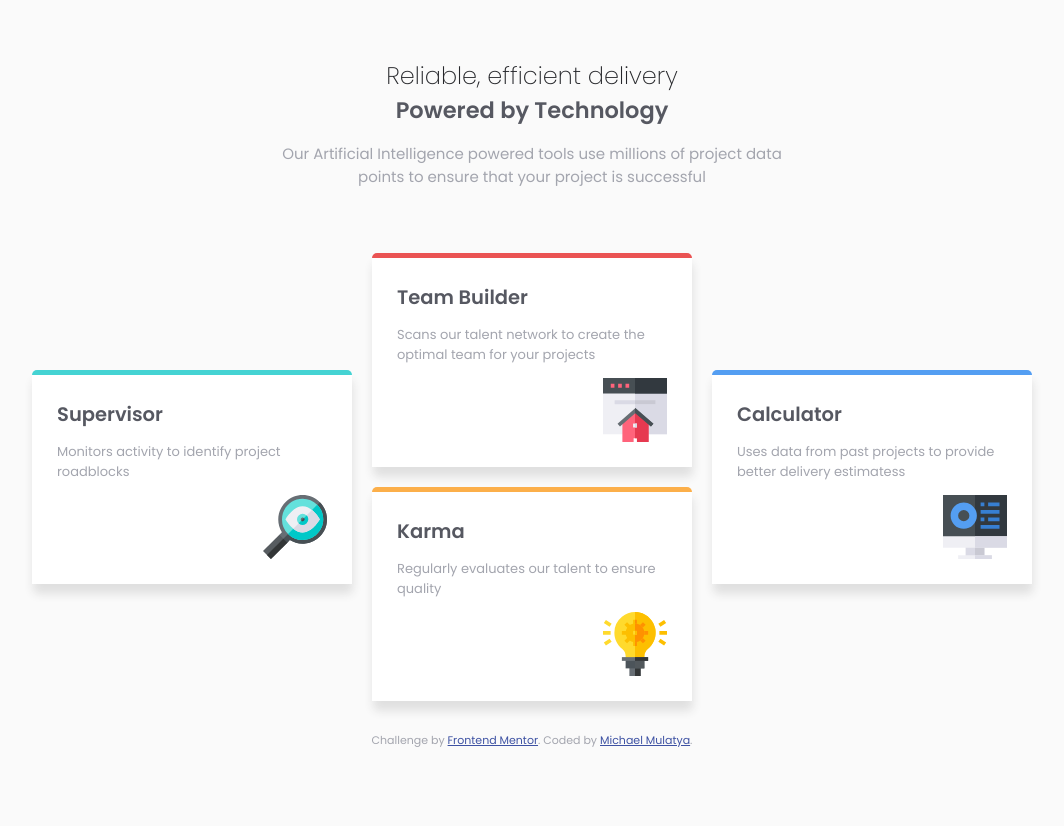
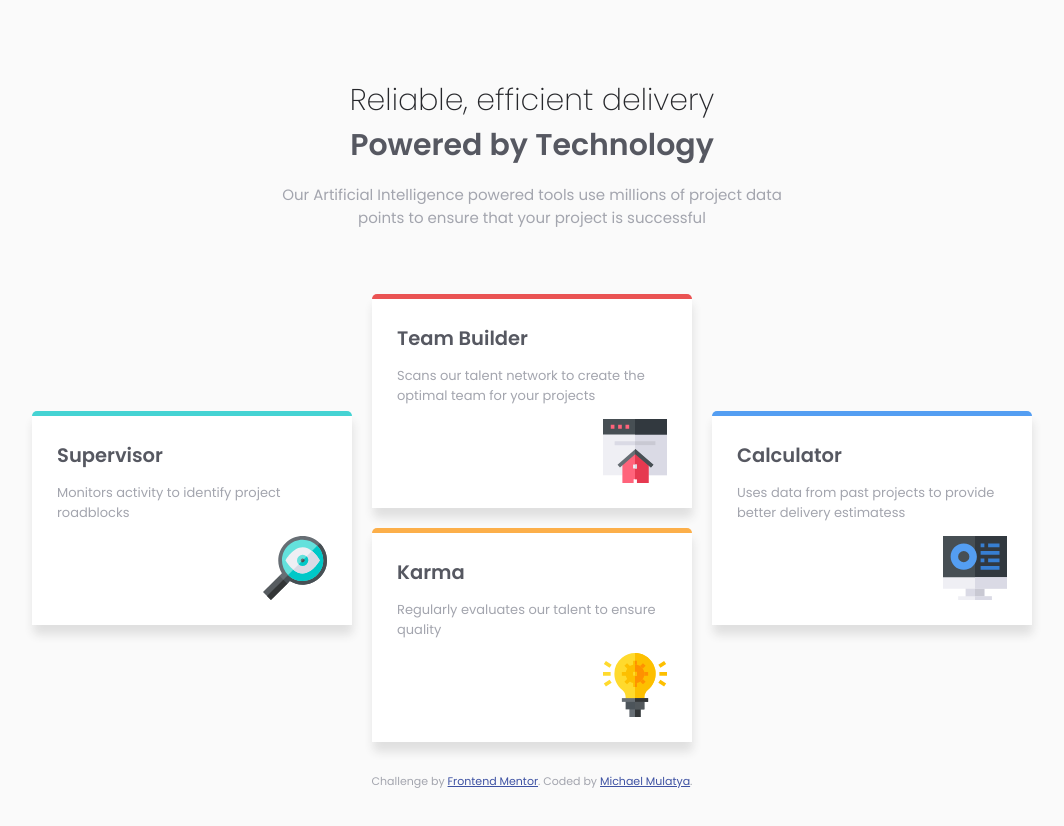
Before and after one commit to arcturian-ninja/fem-newbie-2, a plain HTML site: page index.html in a window 1280 px wide. Shown: the whole page, without its empty margins (108-1172 px from the left). Drawn offline with Linux system fonts and the light colour scheme.

Commit message:
Fixes added

```diff
--- a/index.html
+++ b/index.html
@@ -19,7 +19,7 @@
 		<div class="wrapper">
 			<header>
 				<h1>Reliable, efficient delivery</h1>
-				<h2>Powered by Technology</h2>
+				<h1 class="bold">Powered by Technology</h1>
 				<p>Our Artificial Intelligence powered tools use millions of project data points
 				to ensure that your project is successful</p>
 			</header>
--- a/main.css
+++ b/main.css
@@ -1,7 +1,7 @@
 body{
 	font-family: 'Poppins', sans-serif;
 	background-color:hsl(0, 0%, 98%);
-	padding: 50px 30px;
+	padding: 70px 30px;
 	color:hsl(229, 6%, 66%);
 	font-size:15px;
 }
@@ -11,7 +11,7 @@ main{
 h1,h2,h3{
 	margin:0;
 }
-h2,h3{
+h3{
 	font-weight:600;
 }
 h3{
@@ -20,10 +20,12 @@ h3{
 header{
 	text-align:center;
 }
-header h1{
+header h1:not(.bold){
 	font-weight:200;
-	font-size:24px;
 	color:hsl(229, 6%, 16%);
+}
+.bold{
+	font-weight:600;
 }
 h1,h2,h3{
 	color:hsl(229, 6%, 36%);
```
